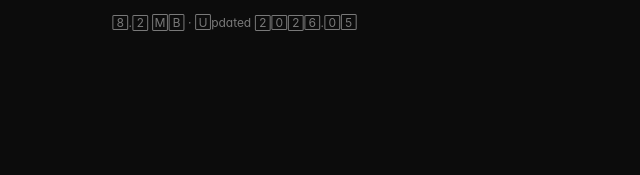
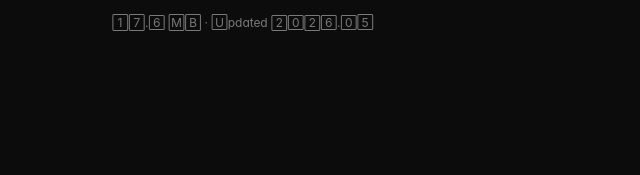
Before and after one commit to yihyun-park/parkyihyun-portfolio, a website: page index.html in a window 1280 px wide. Shown: the part 5264-5439 px from the top of the page, 0-640 px from the left. Drawn offline with Linux system fonts and the light colour scheme; a web font is replaced by a local one.

Commit message:
Contact PDF 다운로드 복원 — 박이현_포트폴리오.pdf 추가
웹 포트폴리오를 Puppeteer로 16:9 (1920×1080) 캡처해 PDF화.
42 페이지 · 17.6 MB. index + 5개 케이스스터디 전체 수록.

pdf_meta 표기도 17.6 MB로 정정.

Co-Authored-By: Claude Opus 4.7 (1M context) <noreply@anthropic.com>

```diff
--- a/index.html
+++ b/index.html
@@ -469,7 +469,7 @@
               <span>Portfolio PDF · 2026</span>
               <span class="ico" aria-hidden="true">↓</span>
             </a>
-            <span class="pdf_meta">8.2 MB · Updated 2026.05</span>
+            <span class="pdf_meta">17.6 MB · Updated 2026.05</span>
           </div>
         </div>
 
```
Also changed, not shown: 1 other file.
